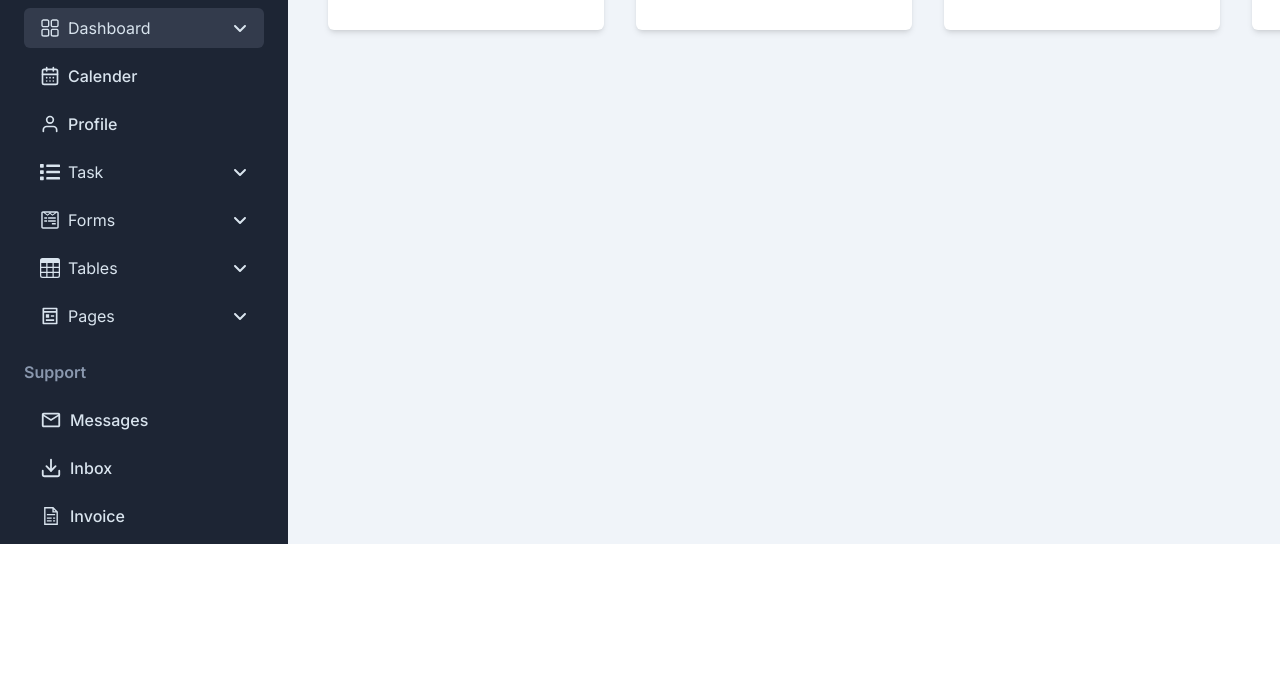
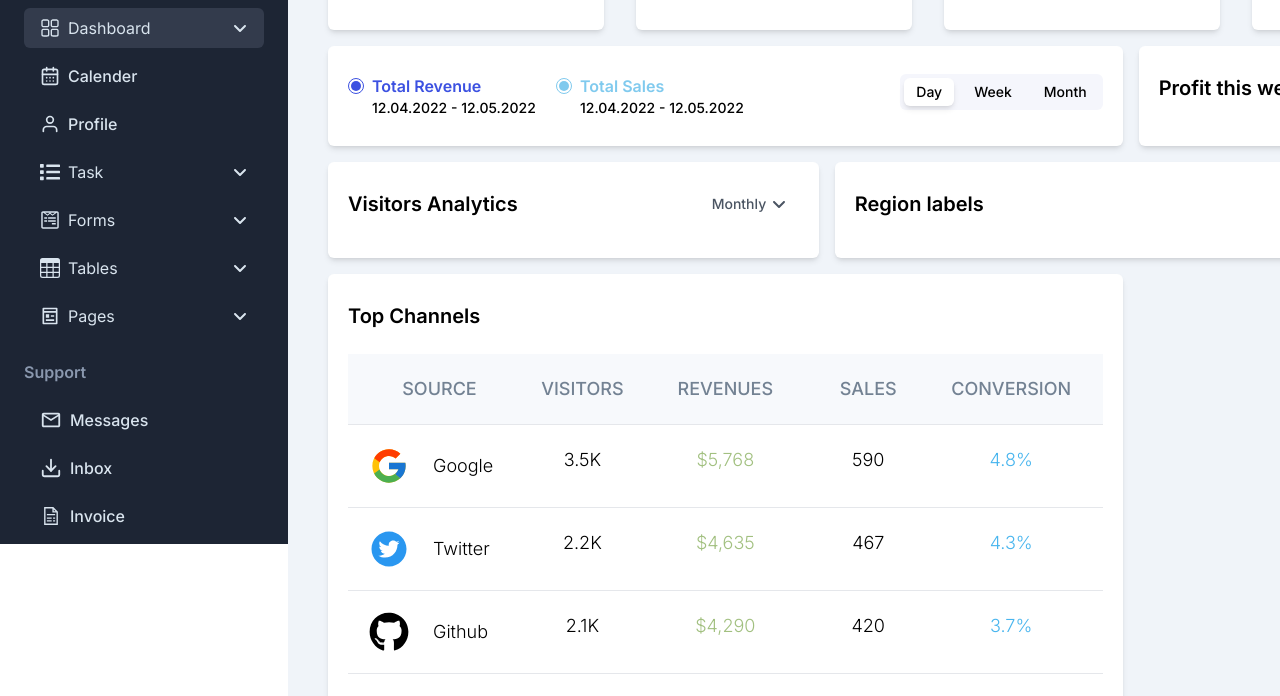
Before and after one commit to Aausgh/paradise-info, a Next.js app: page / in a window 1280 px wide. Shown: the part 256-952 px from the top of the page. Before the commit the page ends 800 px from the top, so only its background shows below. Built offline with nearby package versions, Linux system fonts and the light colour scheme.

Commit message:
added table

```diff
--- a/app/page.jsx
+++ b/app/page.jsx
@@ -1,8 +1,10 @@
 
 
 import Card from '@/components/Card'
-import { Info } from '@/constants/constants'
+import Table from '@/components/Table';
+import { Info, TableInfo } from '@/constants/constants'
 import React from 'react'
+import { FaAngleDown } from 'react-icons/fa6';
 
 const Home = () => {
     return (
@@ -15,6 +17,137 @@ const Home = () => {
                 ))}
 
             </div>
+
+            <div className='mt-4 grid grid-cols-12 gap-4'>
+
+                {/* Revenue & Sales */}
+                <div className='col-span-12 xl:col-span-8 rounded-md bg-white px-5 py-7 shadow-md'>
+
+                    <div className='flex flex-wrap items-start justify-between '>
+                        <div className='flex flex-wrap gap-4'>
+                            <div className='flex min-w-48'>
+                                <span className="mr-2 mt-1 flex h-4 w-full max-w-4 items-center justify-center rounded-full border border-[#3c51e1]">
+                                    <span className="block h-2.5 w-full max-w-2.5 rounded-full bg-[#3c51e1]"></span>
+                                </span>
+
+                                <div className="w-full">
+                                    <p className="font-semibold text-[#3c51e1]">
+                                        Total Revenue
+                                    </p>
+
+                                    <p class="text-sm font-medium">
+                                        12.04.2022 - 12.05.2022
+                                    </p>
+                                </div>
+                            </div>
+                            <div className='flex min-w-48'>
+                                <span className="mr-2 mt-1 flex h-4 w-full max-w-4 items-center justify-center rounded-full border border-[#80caee]">
+                                    <span className="block h-2.5 w-full max-w-2.5 rounded-full bg-[#80caee]"></span>
+                                </span>
+
+                                <div className="w-full">
+                                    <p className="font-semibold text-[#80caee]">
+                                        Total Sales
+                                    </p>
+
+                                    <p class="text-sm font-medium">
+                                        12.04.2022 - 12.05.2022
+                                    </p>
+                                </div>
+                            </div>
+                        </div>
+
+                        <div className='flex justify-end'>
+                            <div className='flex items-center rounded-md bg-[#f5f6fc] p-1 gap-2'>
+                                <button className='rounded-md bg-white px-3 py-1 text-sm font-medium shadow-md'>Day</button>
+                                <button className='rounded-md hover:bg-white px-3 py-1 text-sm font-medium hover:shadow-md'>Week</button>
+                                <button className='rounded-md hover:bg-white px-3 py-1 text-sm font-medium hover:shadow-md'>Month</button>
+                            </div>
+                        </div>
+                    </div>
+
+                </div>
+
+
+                {/* Profit This Week */}
+                <div className='col-span-12 xl:col-span-4 rounded-md bg-white px-5 py-7 shadow-md'>
+                    <div className='mb-4 flex justify-between gap-4'>
+                        <h1 className='text-xl font-semibold text-black'>
+                            Profit this week
+                        </h1>
+
+                        <div class="relative z-20 inline-block text-gray-600">
+                            <select name="#" id="#" className="relative z-20 inline-flex appearance-none bg-transparent py-1 pl-3 pr-8  text-sm font-medium outline-none">
+                                <option value="">
+                                    This Week
+                                </option>
+
+                                <option value="">
+                                    Last Week
+                                </option>
+                            </select>
+
+                            <span className="absolute right-3 top-1/2 z-10 -translate-y-1/2">
+                                <FaAngleDown />
+                            </span>
+                        </div>
+                    </div>
+                </div>
+
+
+                {/* Visitors Analytics */}
+                <div className='col-span-12 xl:col-span-5 rounded-md bg-white px-5 py-7 shadow-md'>
+                    <div className="mb-3 justify-between gap-4 sm:flex">
+
+                        <h1 className="text-xl font-semibold text-black">
+                            Visitors Analytics
+                        </h1>
+
+                        <div>
+                            <div className="relative z-20 inline-block text-gray-600">
+                                <select
+                                    name=""
+                                    id=""
+                                    className="relative z-20 inline-flex appearance-none bg-transparent py-1 pl-3 pr-8 text-sm font-medium outline-none"
+                                >
+                                    <option value="" className="dark:bg-boxdark">
+                                        Monthly
+                                    </option>
+
+                                    <option value="" className="dark:bg-boxdark">
+                                        Yearly
+                                    </option>
+                                </select>
+
+                                <span className="absolute right-3 top-1/2 z-10 -translate-y-1/2">
+                                    <FaAngleDown />
+                                </span>
+                            </div>
+                        </div>
+                    </div>
+                </div>
+
+
+                {/* Region Labels */}
+                <div className='col-span-12 xl:col-span-7 rounded-md bg-white px-5 py-7 shadow-md'>
+                    <h1 className='mb-2 text-xl font-semibold text-black'>
+                        Region labels
+                    </h1>
+
+                    <div></div>
+                </div>
+
+
+                {/* Top Channels */}
+                <div className='col-span-12 xl:col-span-8 rounded-md bg-white px-5 py-7 shadow-md'>
+
+                    <h1 className='mb-6 text-xl font-semibold text-black'>
+                        Top Channels
+                    </h1>
+
+                    <Table />
+                </div>
+            </div>
         </div>
     )
 }
--- /dev/null
+++ b/components/Table.jsx
@@ -0,0 +1,46 @@
+import { TableInfo } from '@/constants/constants'
+import React from 'react'
+
+const Table = () => {
+    return (
+        <table className='w-full'>
+            <thead>
+                <tr className='bg-[#f7f9fc] text-lg uppercase grid grid-cols-5 text-center p-3 xl:p-5 text-[#738293]'>
+                    <th className='font-medium '>Source</th>
+                    <th className='font-medium '>Visitors</th>
+                    <th className='font-medium '>Revenues</th>
+                    <th className='font-medium '>Sales</th>
+                    <th className='font-medium '>Conversion</th>
+                </tr>
+            </thead>
+            <tbody>
+                {TableInfo.map((i) => (
+                    <tr className='text-lg grid grid-cols-5 text-center p-2 xl:p-5 border-t' key={i.id}>
+                        <th className='font-light flex items-center gap-6'>
+                            {i.icon}
+                            {i.source}
+                        </th>
+
+                        <th className='font-light '>
+                            {i.visitors}K
+                        </th>
+
+                        <th className='font-light text-[#a2c080]'>
+                            ${i.revenues}
+                        </th>
+
+                        <th className='font-light '>
+                            {i.sales}
+                        </th>
+
+                        <th className='font-light text-[#48b5ee]'>
+                            {i.conversion}%
+                        </th>
+                    </tr>
+                ))}
+            </tbody>
+        </table>
+    )
+}
+
+export default Table
--- a/constants/constants.js
+++ b/constants/constants.js
@@ -18,6 +18,11 @@ import { BiDownArrowAlt, BiUpArrowAlt } from "react-icons/bi";
 import { BsCart2 } from "react-icons/bs";
 import { CgShoppingBag } from "react-icons/cg";
 import { HiOutlineUsers } from "react-icons/hi2";
+
+import { FcGoogle } from "react-icons/fc";
+import { AiFillTwitterCircle } from "react-icons/ai";
+import { FaFacebook, FaGithub } from "react-icons/fa6";
+import { TiSocialVimeoCircular } from "react-icons/ti";
 
 export const Menu = [
     {
@@ -267,3 +272,51 @@ export const Info = [
         pIcon: <BiDownArrowAlt size={20} />
     }
 ]
+
+export const TableInfo = [
+    {
+        id: 1,
+        icon: <FcGoogle size={40} />,
+        source: 'Google',
+        visitors: 3.5,
+        revenues: '5,768',
+        sales: 590,
+        conversion: 4.8
+    },
+    {
+        id: 2,
+        icon: <AiFillTwitterCircle color="#2a97f0" size={40} />,
+        source: 'Twitter',
+        visitors: 2.2,
+        revenues: '4,635',
+        sales: 467,
+        conversion: 4.3
+    },
+    {
+        id: 3,
+        icon: <FaGithub size={40} />,
+        source: 'Github',
+        visitors: 2.1,
+        revenues: '4,290',
+        sales: 420,
+        conversion: 3.7
+    },
+    {
+        id: 4,
+        icon: <TiSocialVimeoCircular size={40} color="#4cc1fe" />,
+        source: 'Vimeo',
+        visitors: 1.5,
+        revenues: '3,580',
+        sales: 389,
+        conversion: 2.5
+    },
+    {
+        id: 5,
+        icon: <FaFacebook size={40} color="#3063c9" />,
+        source: 'Facebook',
+        visitors: 3.5,
+        revenues: '6,768',
+        sales: 390,
+        conversion: 4.2
+    }
+]
```
